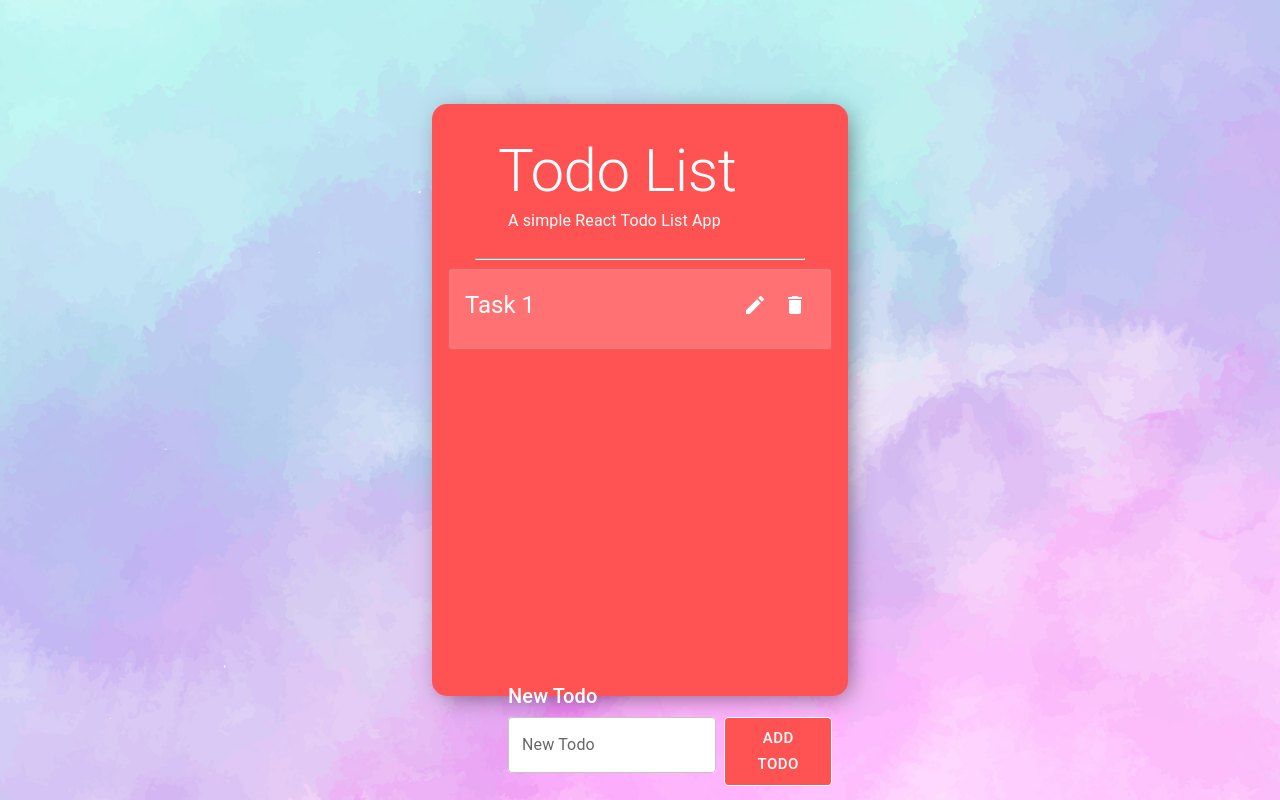
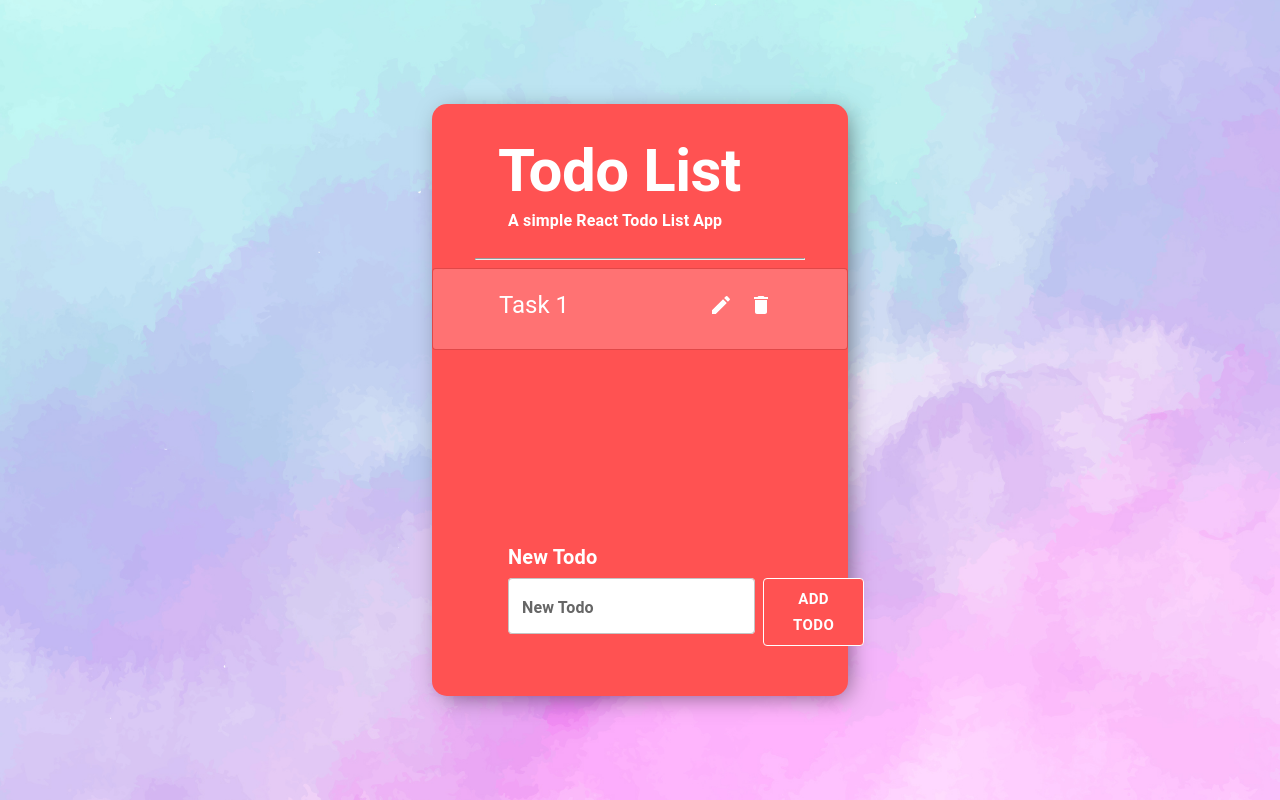
Before and after one commit to Zainab13ilyas/todo-list, a React (Create React App) app in the folder todoapp/: page / in a window 1280 px wide. Built offline with nearby package versions, Linux system fonts and the light colour scheme.

Commit message:
PR feedback changes

```diff
--- a/todoapp/src/components/todo.tsx
+++ b/todoapp/src/components/todo.tsx
@@ -48,32 +48,42 @@ function Todos(): JSX.Element {
           align:'centre',
           textAlign:'left',
           justifyContent: 'space-between',
+          position: 'relative' ,
+          '@media (min-width: 768px)': {
+            width: '60%',
+          },
+          '@media (min-width: 1024px)': {
+            width: '30%',
+          },
          // flexWrap: 'wrap',
 
         }}
       >
         <Stack  direction="column">
-          <Typography variant="h2" sx={{ ml: '50px' , mt:'15px'}}>Todo List</Typography>
-          <Typography variant="subtitle1"sx={{ marginLeft: '60px', mb:'15px' }}>A simple React Todo List App</Typography>
+          <Typography variant="h2" sx={{ ml: '50px' , mt:'15px',fontWeight:'bold'}}>Todo List</Typography>
+          <Typography variant="subtitle1"sx={{ marginLeft: '60px', mb:'15px', fontWeight:'bold'}}>A simple React Todo List App</Typography>
           <hr style={{  margin:'center',marginInlineStart: '7%', marginInlineEnd: '7%'  }} />
         </Stack>
 
         <Stack  direction="column"
           sx={{
-            gap: '50rem',
+           //gap: '50rem',
+           position:'absolute',
+           width:'100%',
+           left:0
+
           }}
         >
           <Card
-            className="root"
             variant="outlined"
-            sx={{ background: "rgba(255, 205, 210, 0.25)"  }}
+            sx={{background:'#ff5252',maxHeight:'300px', overflowY: 'auto'}}
           >
             <CardContent sx={{
-display: 'flex', alignItems: 'center', justifyContent: 'space-between'               }}>
-               <Typography variant="h5" component="h2" color="white">
+                 display:"flex", alignItems: 'center', justifyContent: 'space-between' ,background: "rgba(255, 205, 210, 0.25)"        }}>
+               <Typography variant="h5" component="h2" color="white" marginLeft="50px">
                  Task 1
                </Typography>
-               <Box>
+               <Box marginRight='50px'>
                <IconButton aria-label="edit">
                   <EditIcon sx={{color:"white"}}/>
                </IconButton>
@@ -92,12 +102,21 @@ display: 'flex', alignItems: 'center', justifyContent: 'space-between'
         <Stack  direction="column"
            sx={{
             //display: 'flex',
-            mt:'330px',
+            //mt:'330px',
+            position: 'absolute',
+            bottom: '50px',
+            //left: '35%',
+            //transform: 'translateX(-50%)',
+            width: '100%',
             flexDirection: 'column',
           }}>
-          <Typography variant="h6" sx={{ marginLeft: '60px',mb:'5px'}}>New Todo</Typography>
+          <Typography variant="h6" sx={{ marginLeft:  '60px',mb:'5px',fontWeight: 'bold' }}>New Todo</Typography>
           <Box sx={{ display: 'flex', gap: '0.5rem' }}>
-             <TextField label="New Todo" variant="outlined" sx={{ marginLeft: '60px',
+             <TextField label={
+                    <Typography variant="subtitle1" sx={{ fontWeight: 'bold' }}>
+                      New Todo
+                    </Typography>}
+                    variant="outlined" font-Weight='Bold'sx={{ marginLeft: '60px', width:' 330px', fontWeight:'Bold',
                   '& .MuiOutlinedInput-root': {
                     backgroundColor: 'white',
                   '&:hover fieldset': {
@@ -111,6 +130,7 @@ display: 'flex', alignItems: 'center', justifyContent: 'space-between'
               backgroundColor: '#ff5252',
               borderColor: 'white',
               color: 'white',
+              fontWeight: 'bold' ,
               '&:hover': {
                 backgroundColor: 'black',
               },
```
Lines whose indentation alone changed are shown as unchanged.
